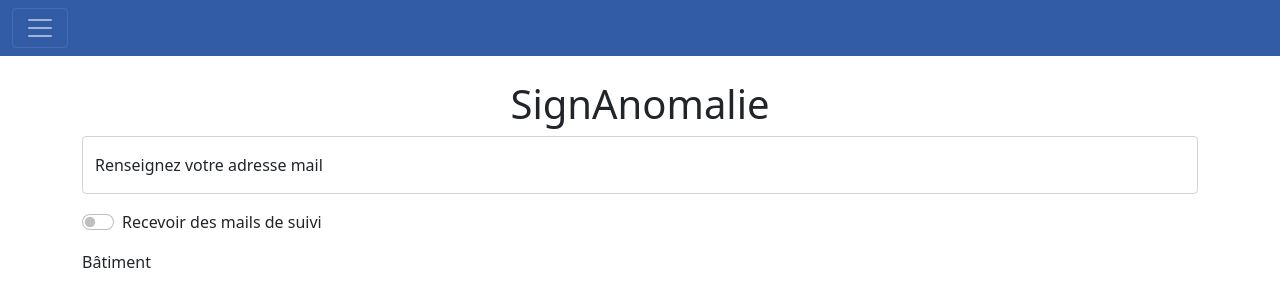
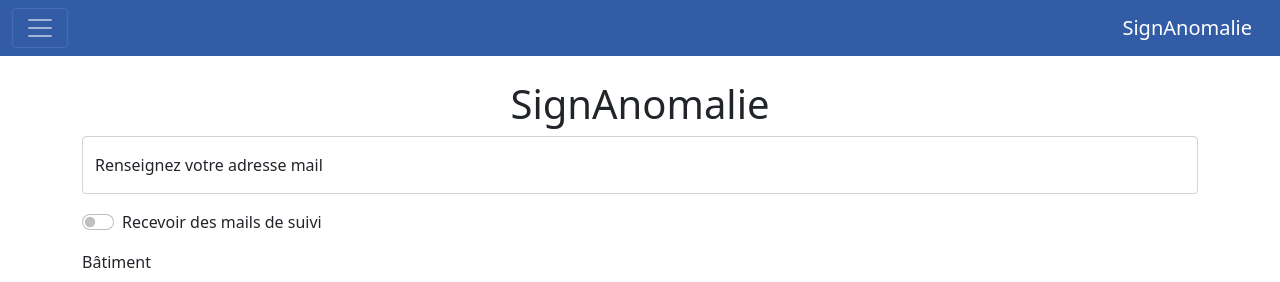
Before and after one commit to Baptiste1802/signanomalie, a Flask app: page / in a window 1280 px wide. Shown: the top 282 px of the page. Run offline with Flask 2, Linux system fonts and the light colour scheme; parts of the project's set-up code (start-up, migrations or seed data) failed here and were passed over.

Commit message:
ajout du titre dans la navbar

```diff
--- a/signanomalie/templates/base.html
+++ b/signanomalie/templates/base.html
@@ -17,10 +17,11 @@
           <button class="navbar-toggler" type="button" data-bs-toggle="offcanvas" data-bs-target="#offcanvasNavbar" aria-controls="offcanvasNavbar">
             <span class="navbar-toggler-icon"></span>
           </button>
+          <a class="navbar-brand" href="/">SignAnomalie</a>
           <div class="offcanvas offcanvas-start" tabindex="-1" id="offcanvasNavbar" aria-labelledby="offcanvasNavbarLabel">
 
             <div class="offcanvas-header">
-              <h5 class="offcanvas-title" id="offcanvasNavbarLabel">Signalement d'anomalie</h5>
+              <h5 class="offcanvas-title" id="offcanvasNavbarLabel">SignAnomalie</h5>
               <button type="button" class="btn-close text-reset" data-bs-dismiss="offcanvas" aria-label="Close"></button>
             </div>
 
```
